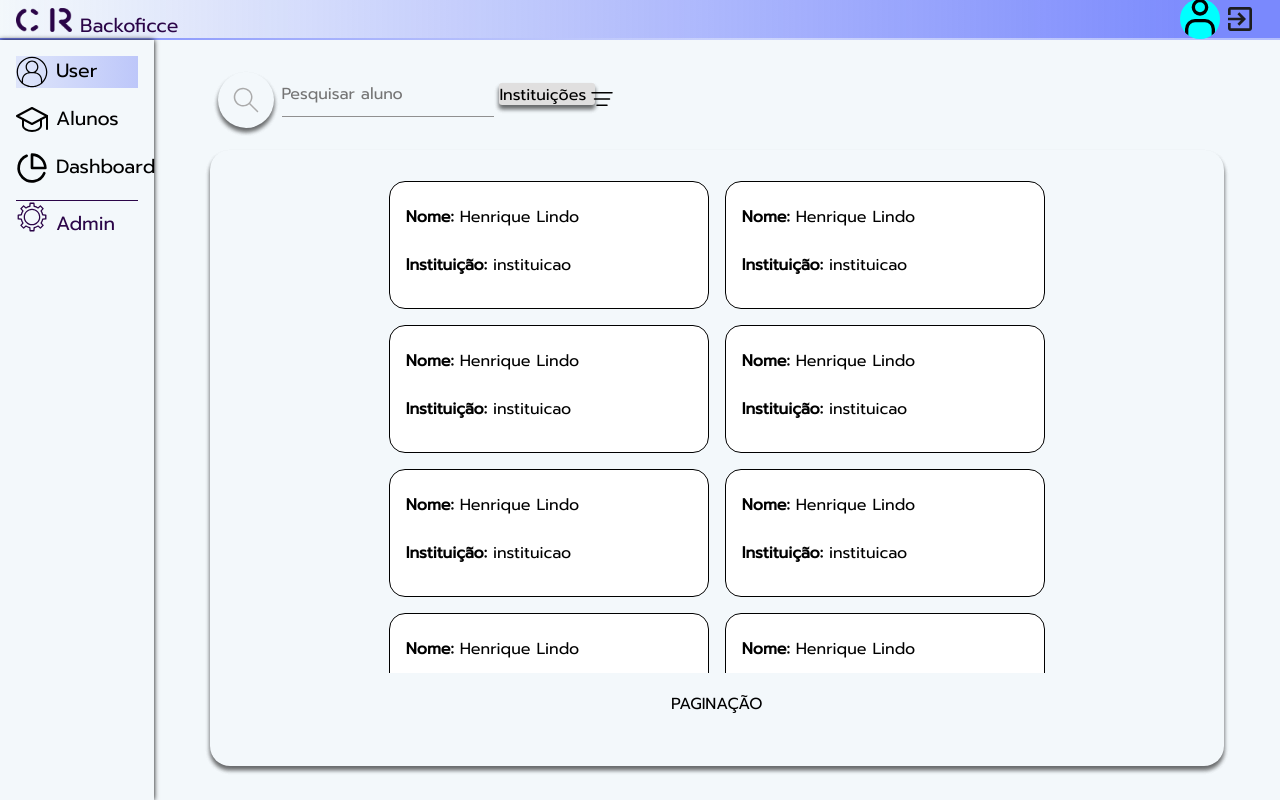
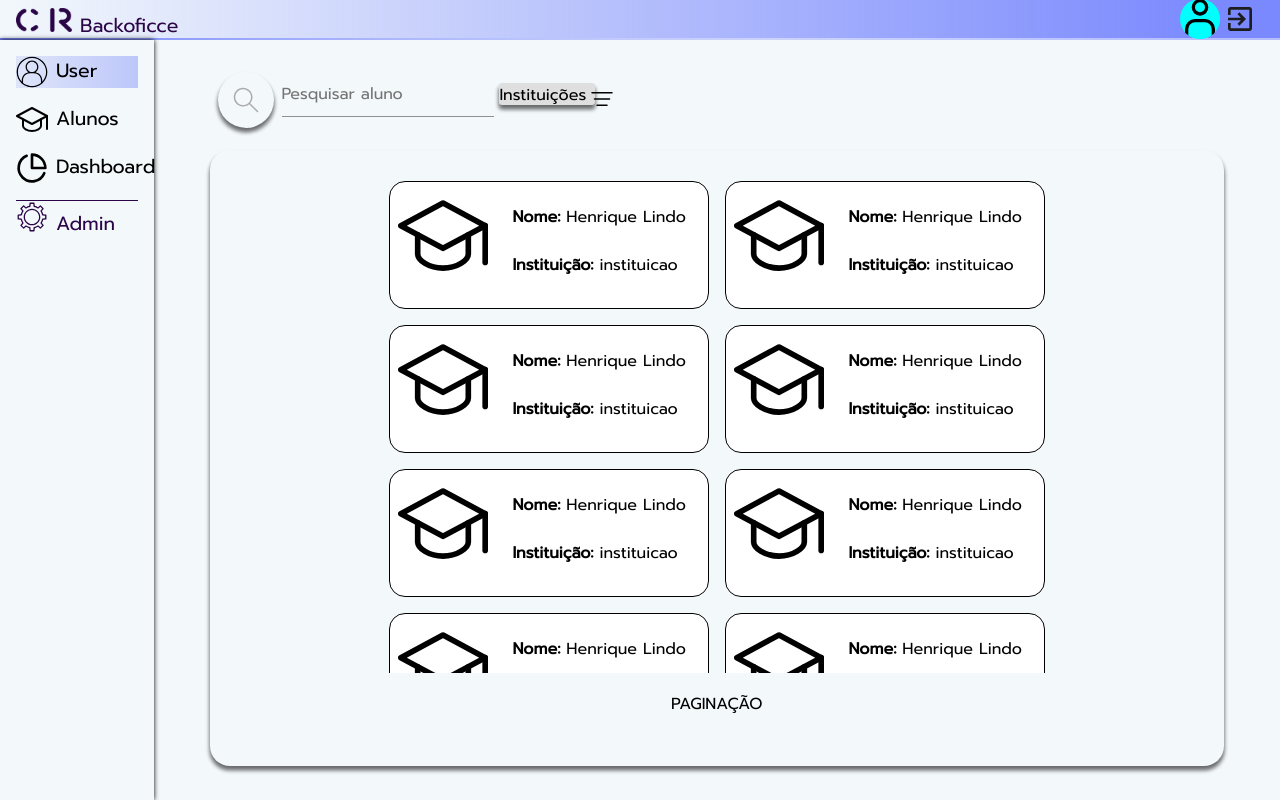
Before and after one commit to Henriqueggperes/coluna_reta-client, a React (Vite) app in the folder app/: page / in a window 1280 px wide. Both pictures are taken after a click on the element "User". Built offline with nearby package versions, Linux system fonts and the light colour scheme.

Commit message:
feat: Students cards component :+1:

```diff
--- a/app/src/components/Lists/index.tsx
+++ b/app/src/components/Lists/index.tsx
@@ -27,7 +27,9 @@ const Lists = (props:{navOption:any}) => {
       </div>
       <section className="students_list-container">
         <section className="students-list">
-          <StudentsCards></StudentsCards>
+
+            <StudentsCards></StudentsCards>
+
           <div className="students_list-pagination">PAGINAÇÃO</div>
         </section>
       </section>
--- a/app/src/components/StudentsCards/index.tsx
+++ b/app/src/components/StudentsCards/index.tsx
@@ -1,5 +1,6 @@
 import React from "react";
 import { Students } from "../../mocks/Students/students.mocks";
+import students_icon from "./../../assets/icons/students_icon.svg"
 import "./style.css";
 
 const StudentsCards = () => {
@@ -7,7 +8,7 @@ const StudentsCards = () => {
     <section className="students_list_cards-container">
       {Students.map((item) => (
         <div className="StudentsCard">
-          {/* <img src={ma} alt="" /> */}
+          <img src={students_icon} alt="" />
           <div className="CardInfo">
             <p className="student_card_info-name student-info">
               <b>Nome:</b> {item.name}
```
